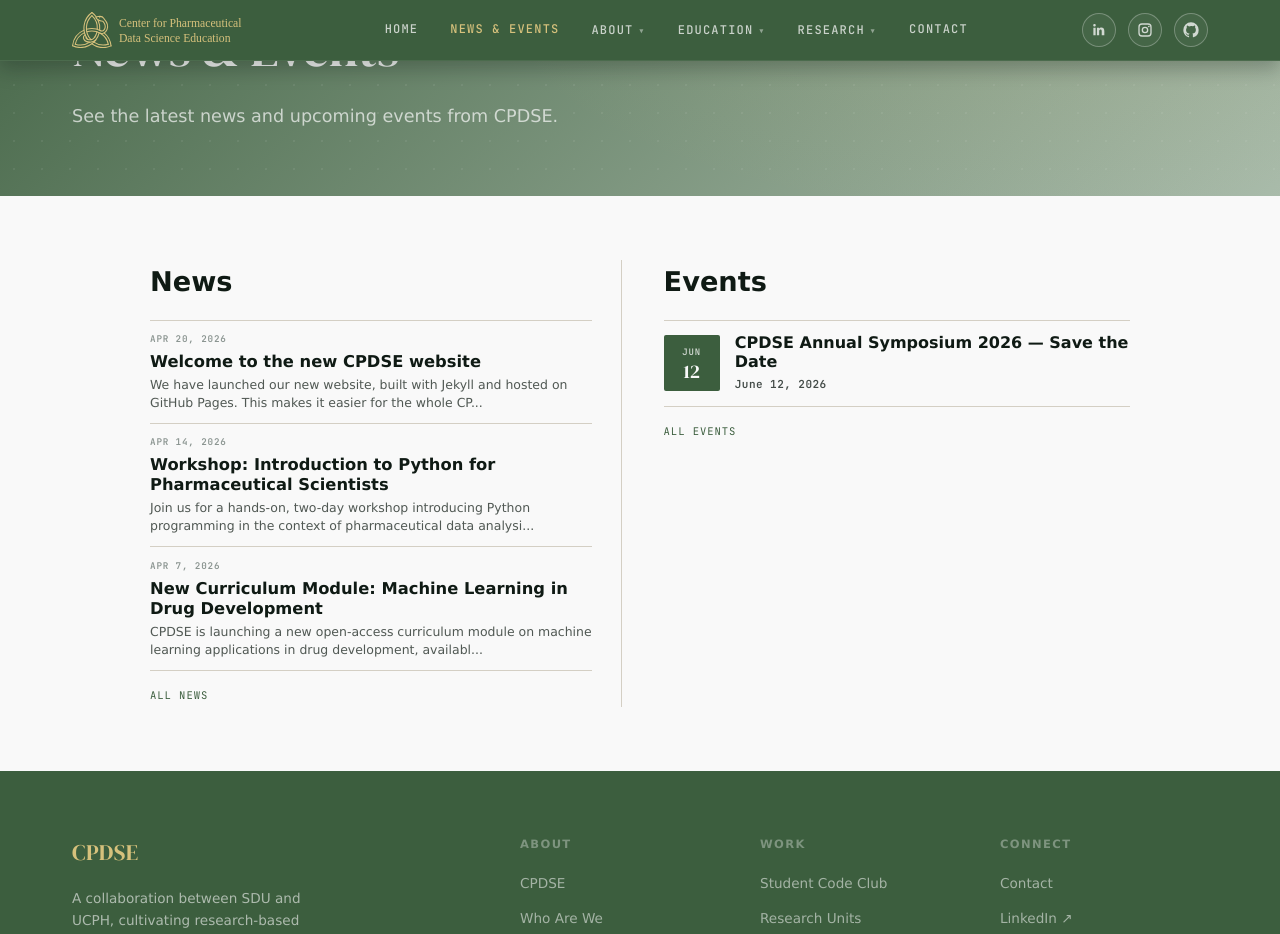
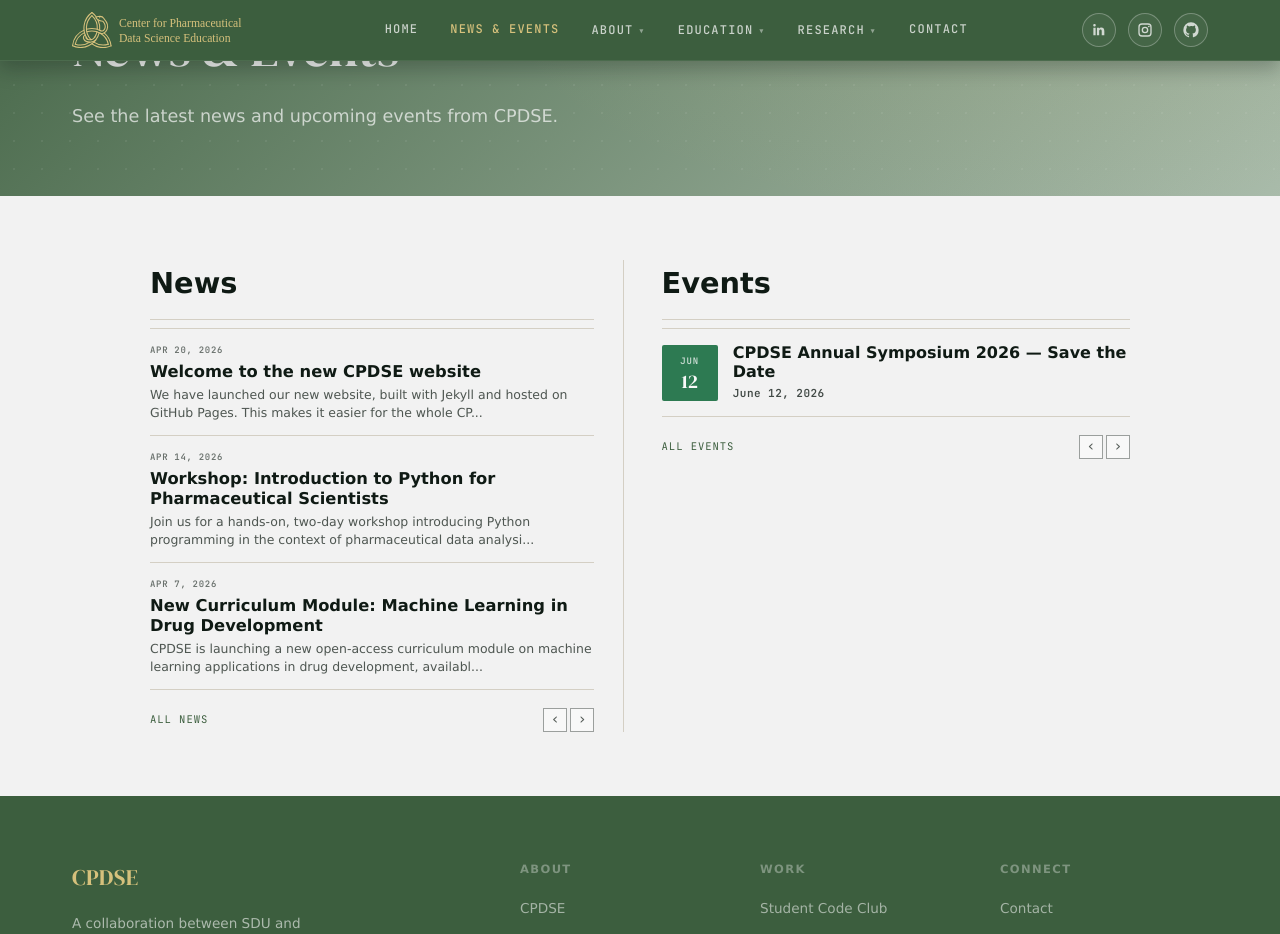
Before and after one commit to CPDSE/PagesCMS, a Jekyll site: the page built from announcements.html, in a window 1280 px wide and 1400 px high, scrolled down 210 px. Shown: the top 934 px of the window. Built offline with Jekyll 4.4.1, drawn with Linux system fonts in a browser that asks for light colours.

Commit message:
news and events page styling

```diff
--- a/announcements.html
+++ b/announcements.html
@@ -12,7 +12,7 @@
   </div>
 </header>
 
-<main class="section section-alt">
+<main class="section section-alt news-events-main">
   <div class="container">
     {% assign events = site.posts | where: "category", "Event" %}
     {% assign news_posts = site.posts | where_exp: "post", "post.category != 'Event'" %}
@@ -35,7 +35,13 @@
           {% endif %}
         </div>
 
-        <a class="updates-more" href="#news-overview">All news</a>
+        <div class="updates-footer">
+          <a class="updates-more" href="#news-overview">All news</a>
+          <div class="updates-arrows" aria-hidden="true">
+            <span class="updates-arrow">&#8249;</span>
+            <span class="updates-arrow">&#8250;</span>
+          </div>
+        </div>
       </section>
 
       <section class="updates-pane updates-events" id="events-overview" aria-labelledby="events-overview-title">
@@ -65,7 +71,13 @@
           {% endif %}
         </div>
 
-        <a class="updates-more" href="#events-overview">All events</a>
+        <div class="updates-footer">
+          <a class="updates-more" href="#events-overview">All events</a>
+          <div class="updates-arrows" aria-hidden="true">
+            <span class="updates-arrow">&#8249;</span>
+            <span class="updates-arrow">&#8250;</span>
+          </div>
+        </div>
       </section>
     </div>
   </div>
--- a/assets/css/main.css
+++ b/assets/css/main.css
@@ -1935,13 +1935,18 @@
 }
 
 /* ─── ANNOUNCEMENTS LIST PAGE ─────────────────────────────── */
+.news-events-main {
+  background: #f2f2f2;
+}
+
 .updates-split {
   display: grid;
   grid-template-columns: 1fr 1fr;
-  gap: 2.25rem;
+  gap: 2rem;
   align-items: start;
   max-width: 980px;
   margin: 0 auto;
+  background: #f2f2f2;
 }
 
 .updates-pane {
@@ -1959,22 +1964,25 @@
 
 .updates-pane h2 {
   font-family: var(--font-body);
-  font-size: clamp(1.7rem, 2.1vw, 2.15rem);
+  font-size: clamp(1.8rem, 2.2vw, 2.25rem);
   font-weight: 700;
   color: var(--ink);
-  margin: 0 0 0.95rem;
+  margin: 0;
+  padding: 0 0 0.75rem;
+  border-bottom: 1px solid var(--border);
 }
 
 .updates-list {
   display: flex;
   flex-direction: column;
+  margin-top: 0.5rem;
 }
 
 .updates-item {
   display: block;
   text-decoration: none;
   border-top: 1px solid var(--border);
-  padding: 0.72rem 0;
+  padding: 0.85rem 0;
 }
 
 .updates-item:last-child {
@@ -1984,11 +1992,11 @@
 .updates-date {
   display: block;
   font-family: var(--font-mono);
-  font-size: 0.58rem;
+  font-size: 0.56rem;
   font-weight: 600;
-  letter-spacing: 0.09em;
+  letter-spacing: 0.08em;
   text-transform: uppercase;
-  color: var(--muted);
+  color: rgba(15,26,20,0.6);
   margin-bottom: 0.28rem;
 }
 
@@ -1997,6 +2005,7 @@
   line-height: 1.24;
   color: var(--ink);
   margin: 0 0 0.24rem;
+  font-weight: 700;
 }
 
 .updates-item p {
@@ -2013,7 +2022,7 @@
   align-items: center;
   text-decoration: none;
   border-top: 1px solid var(--border);
-  padding: 0.78rem 0;
+  padding: 0.85rem 0;
 }
 
 .event-item:last-child {
@@ -2024,7 +2033,7 @@
   width: 56px;
   min-height: 56px;
   border-radius: 2px;
-  background: var(--green);
+  background: var(--green-mid);
   display: grid;
   place-items: center;
   align-content: center;
@@ -2052,6 +2061,7 @@
   line-height: 1.2;
   color: var(--ink);
   margin: 0 0 0.22rem;
+  font-weight: 700;
 }
 
 .event-time {
@@ -2065,7 +2075,7 @@
 
 .updates-more {
   display: inline-block;
-  margin-top: 1rem;
+  margin-top: 1.1rem;
   font-family: var(--font-mono);
   font-size: 0.66rem;
   letter-spacing: 0.09em;
@@ -2083,6 +2093,31 @@
   color: var(--muted);
   font-size: 0.9rem;
   padding: var(--space-sm) 0;
+}
+
+.updates-footer {
+  display: flex;
+  align-items: center;
+  justify-content: space-between;
+  gap: 1rem;
+}
+
+.updates-arrows {
+  display: inline-flex;
+  gap: 0.2rem;
+  margin-top: 1.1rem;
+}
+
+.updates-arrow {
+  width: 24px;
+  height: 24px;
+  border: 1px solid rgba(15,26,20,0.4);
+  display: inline-flex;
+  align-items: center;
+  justify-content: center;
+  font-size: 0.95rem;
+  color: rgba(15,26,20,0.7);
+  background: #f8f8f8;
 }
 
 /* ─── POST ────────────────────────────────────────────────── */
```
